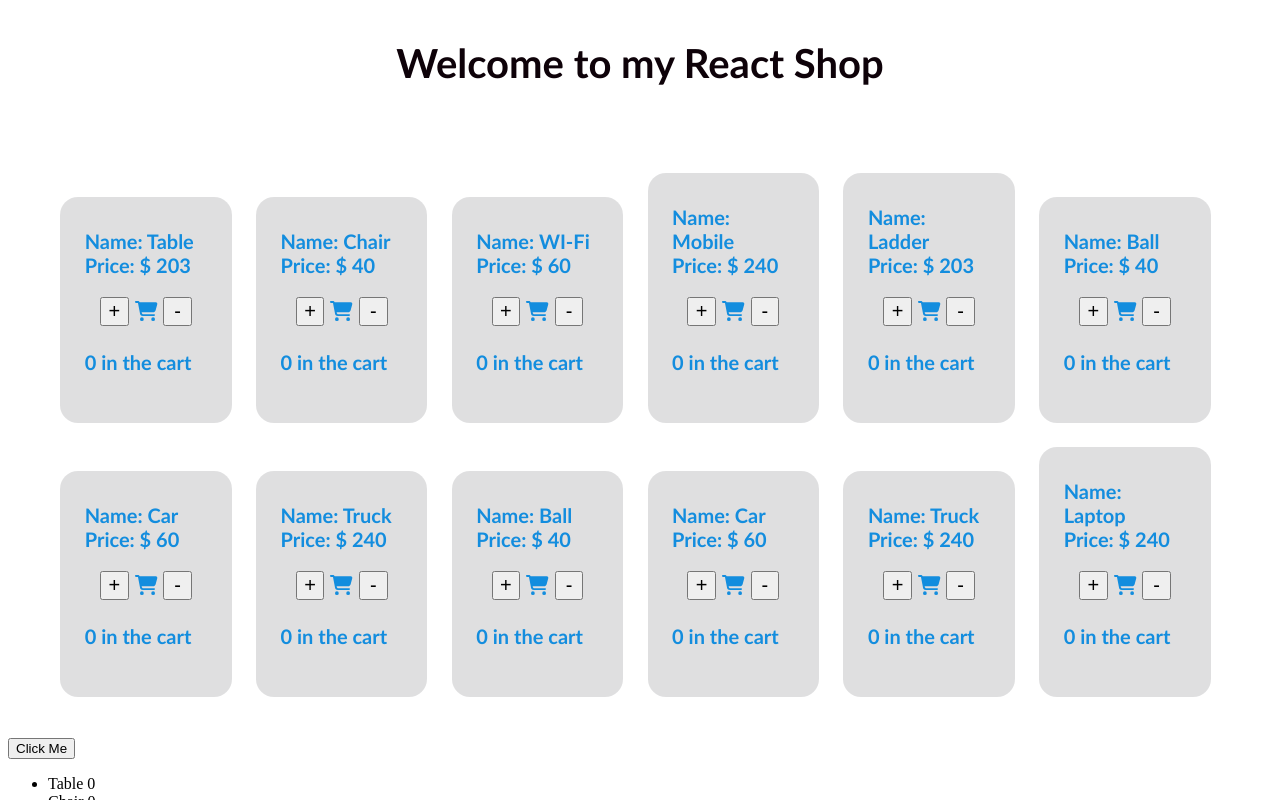
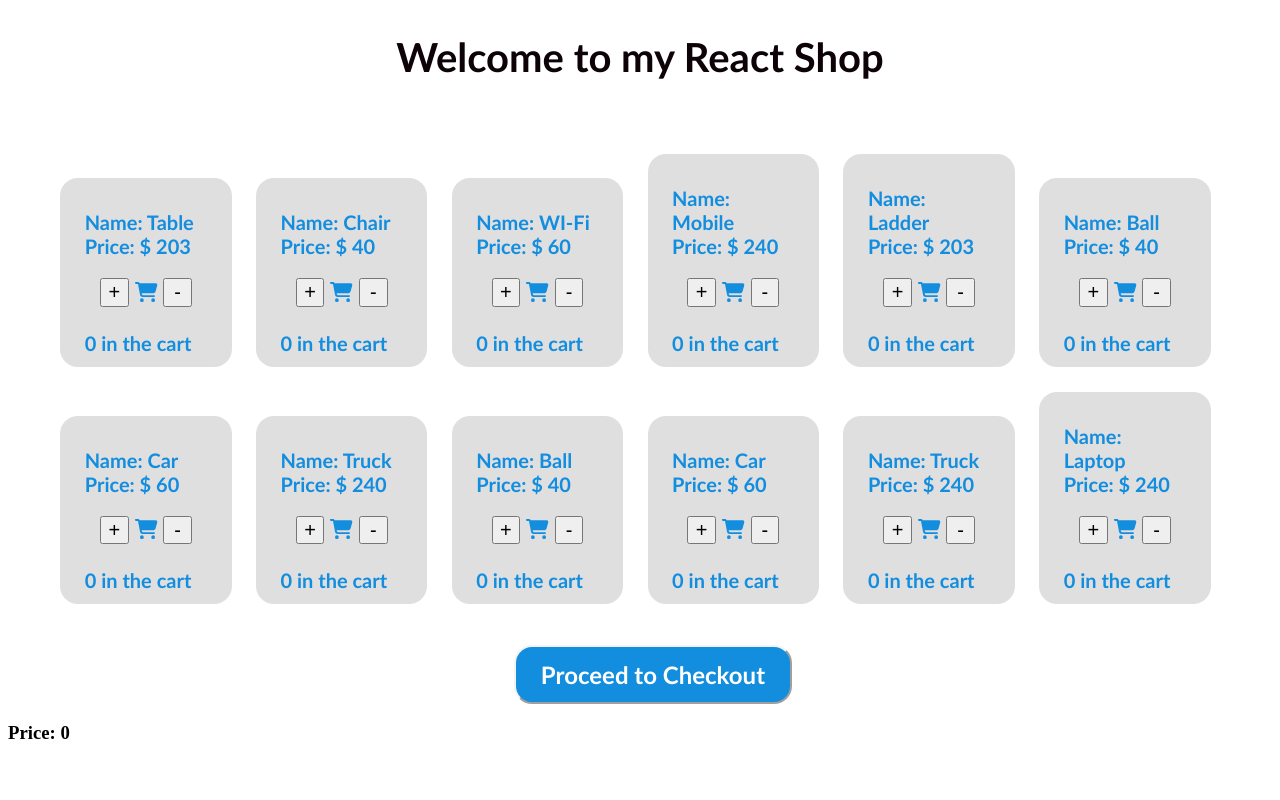
Before and after one commit to kunaal-gupta/React-Shopping-Cart, a React (Vite) app: page / in a window 1280 px wide. Both pictures are taken after a click on the button "Start Shopping". Shown: the top 800 px of the page. Built offline with nearby package versions, Linux system fonts and the light colour scheme.

Commit message:
added checkout button

```diff
--- a/src/App.jsx
+++ b/src/App.jsx
@@ -4,6 +4,7 @@ import { FontAwesomeIcon } from '@fortawesome/react-fontawesome';
 import { faShoppingCart } from '@fortawesome/free-solid-svg-icons';
 import { LoadHomepage } from './Homepage';
 import { useEffect } from 'react';
+import { element } from 'prop-types';
 
 
 
@@ -24,44 +25,16 @@ const Products = [
 
 ];
 
-export function CreateProduct() {
+
+export function ReactShop() {
   const [currProducts, setProducts] = useState(Products);
+
+
+   function CreateProduct() {
 
     useEffect(() => {
       console.log(currProducts);
     });
-
-
-
-  function AddProduct(id) {
-    setProducts(prevProducts => {
-      return prevProducts.map(product => {
-
-        if (product.id === id) {
-
-          return {
-            ...product,
-            count: product.count + 1
-          };
-        }
-        else return product;
-      });
-    })
-  }
-
-  function DeleteProduct(id) {
-    setProducts(prevProduct => {
-      return prevProduct.map(product => {
-        if (product.id === id && product.count > 0) {
-          return {
-            ...product,
-            count: product.count - 1,
-          };
-        }
-        else return product;
-      });
-    })
-  }
 
     const Inventory = currProducts.map(Product =>
 
@@ -96,12 +69,12 @@ export function CreateProduct() {
 
   }
 
+  let totalPrice = 0;
+  currProducts.forEach(element => {
+    totalPrice += element.Price * element.count;
 
-export function ReactShop() {
-  function a ()
-  {
-    console.log(Products)
-  }
+  });
+
   return (
     <>
       <LoadHomepage />
@@ -114,12 +87,10 @@ export function ReactShop() {
           <CreateProduct />
         </div>
 
-        <button onClick={ a}>Click Me</button>
-
-        <ul> {Products.map((e) => {
-          return <li key={e.id}> {e.name}  {e.count} </li>
-        })}
-        </ul>
+        <button className='CheckoutButton'>Proceed to Checkout</button>
+        <div>
+          <h3>Price: {totalPrice}</h3>
+        </div>
 
       </div>
     </>
--- a/src/Style.css
+++ b/src/Style.css
@@ -1,9 +1,6 @@
 .ShoppingPageHeading{
     color: rgb(14, 2, 9);
-    border-radius: 25px;
-    padding-top: 1%;
-    padding-bottom: 1%;
-
+    padding-top: 0.5%;
     text-align: center;
     font-size: 250%;
     font-family: Calibri;
@@ -14,10 +11,29 @@
     font-weight: 950;
 }
 
+.CheckoutButton{
+    background-color: #138dde;
+    padding: 1% 2% 1% 2%;
+    border-radius: 18px;
+    font-size: 150%;
+    margin-left: 40%;
+    font-family: Calibri;
+    color: white;
+    cursor:pointer;
+    border-color: #f3f3f3;
+    font-weight: bold;
+
+}
+
+.CheckoutButton:hover{
+    transform: scale(1.2);
+    font-weight: bold;
+}
+
 .productBox{
     background-color: rgba(136, 138, 139, 0.272);
     font-weight: 900;
-    padding: 1% 2% 4% 2%;
+    padding: 1% 2% 1% 2%;
     margin: 1%;
     flex: 1%;
     font-size: 20px;
```
Lines whose indentation alone changed are shown as unchanged.
